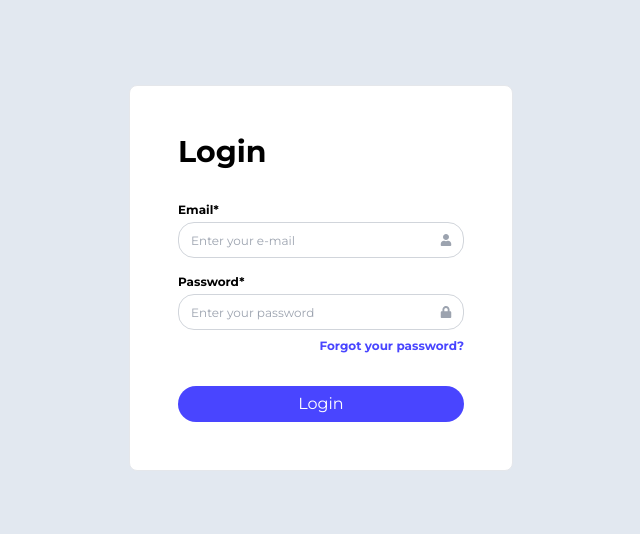
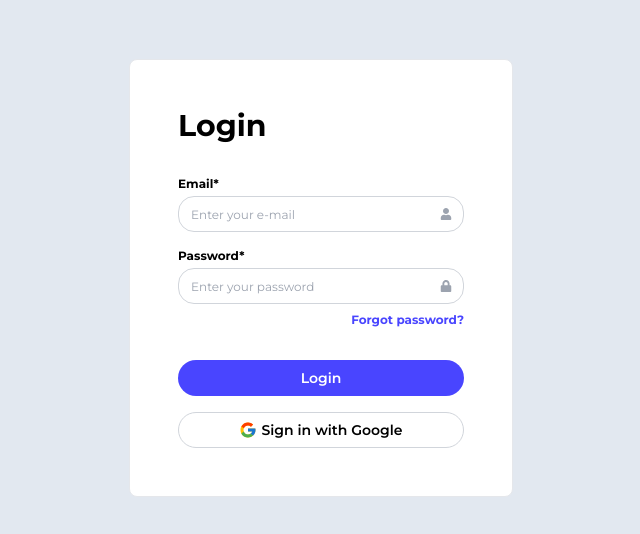
Before and after one commit to devbls/login-page, a Next.js app: page / in a window 1280 px wide. Shown: the part 122-656 px from the top of the page, without its empty margins (319-959 px from the left). Built offline with nearby package versions, Linux system fonts and the light colour scheme.

Commit message:
Created Sign with Google button layout

```diff
--- a/src/app/page.tsx
+++ b/src/app/page.tsx
@@ -1,4 +1,5 @@
 import { FaLock, FaUser } from "react-icons/fa";
+import { FcGoogle } from "react-icons/fc";
 
 export default function Home() {
   return (
@@ -32,13 +33,22 @@ export default function Home() {
           </div>
         </label>
         <p className="text-end font-bold text-blue-500 mt-2 text-xs cursor-pointer hover:opacity-85 active:opacity-80">
-          Forgot your password?
+          Forgot password?
         </p>
         <button
           type="submit"
-          className="h-9 w-full text-white mt-8 bg-blue-500 hover:bg-blue-600 rounded-full transition-all duration-200 hover:shadow-lg"
+          className="h-9 w-full text-sm text-white font-semibold mt-8 bg-blue-500 hover:bg-blue-600 rounded-full transition-all duration-200 hover:shadow-lg"
         >
           Login
+        </button>
+        <button
+          type="submit"
+          className="h-9 w-full text-sm mt-4 font-semibold border border-gray-300 rounded-full transition-all duration-200 hover:shadow-md"
+        >
+          <div className="flex flex-row items-center justify-center">
+            <FcGoogle size={18} className="inline-block mr-1" />
+            Sign in with Google
+          </div>
         </button>
       </form>
     </div>
```
